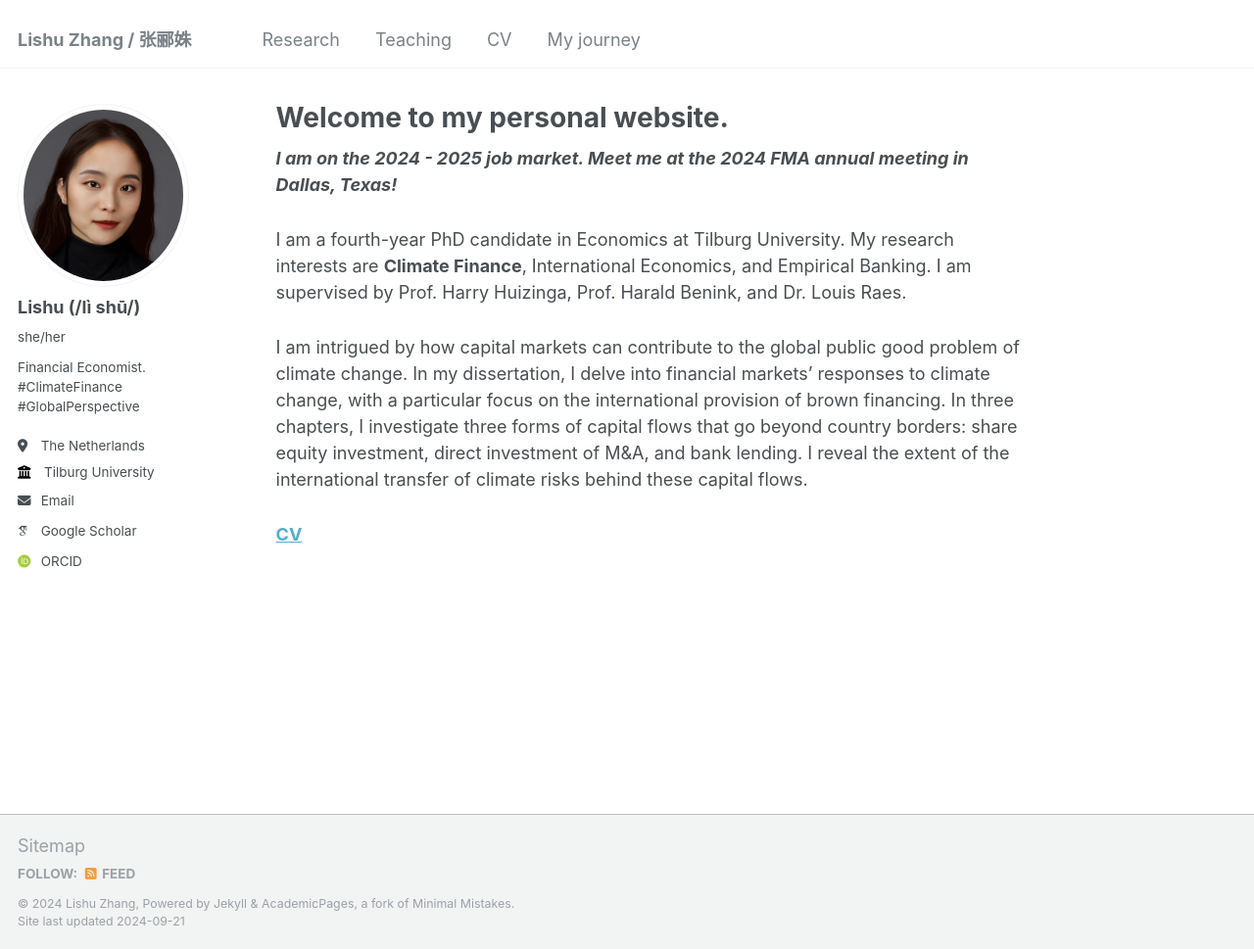
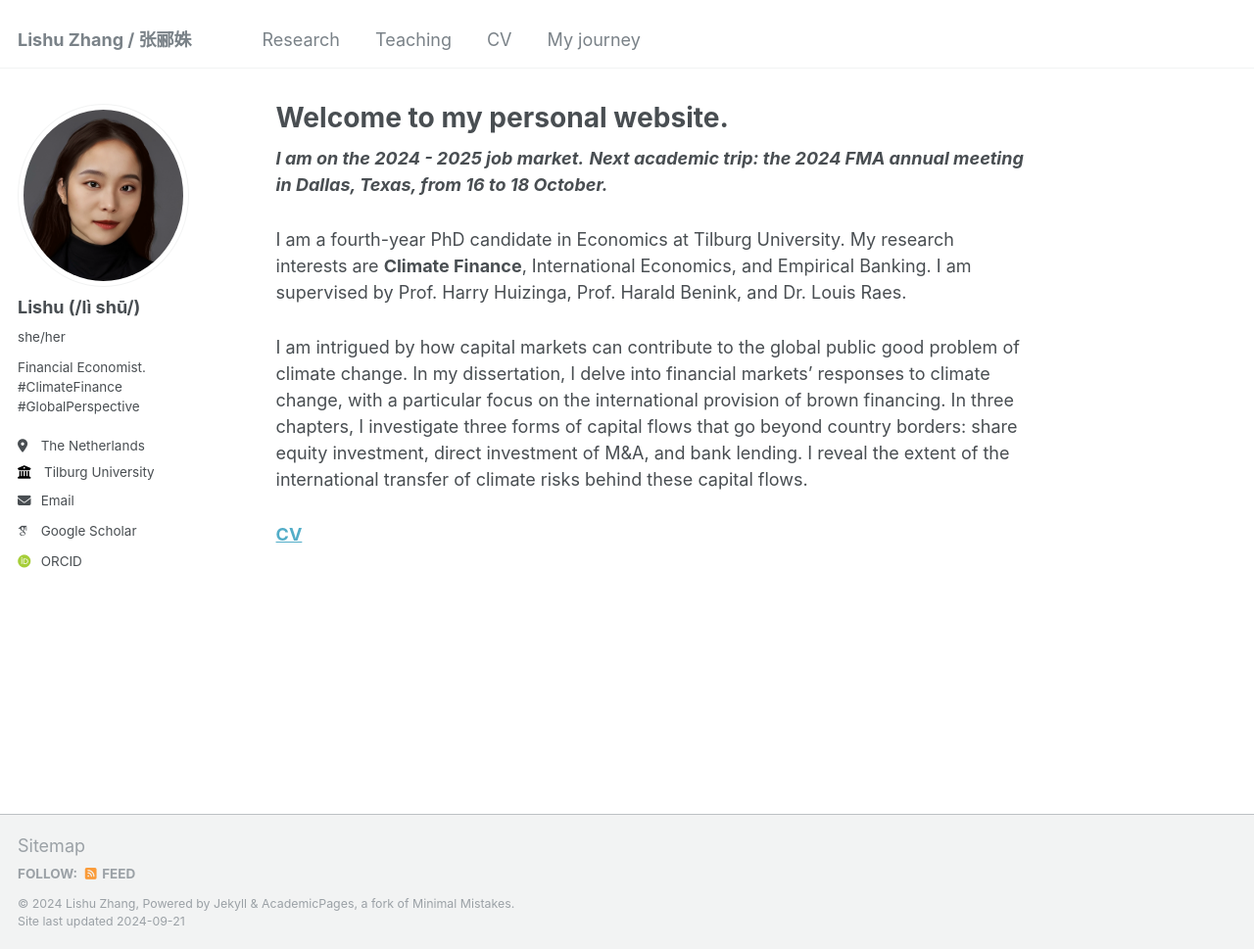
Before and after one commit to LishuZ/LishuZ.github.io, a Jekyll site: the page built from _pages/about.md, in a window 1280 px wide and 969 px high. Shown: the whole window at 98% size. Built offline with Jekyll 4.4.1, drawn with Linux system fonts in a browser that asks for light colours; some web fonts are replaced.

Commit message:
Update about.md

```diff
--- a/_pages/about.md
+++ b/_pages/about.md
@@ -6,7 +6,8 @@ redirect_from:
   - /about/
   - /about.html
 ---
-***I am on the 2024 - 2025 job market. Meet me at the 2024 FMA annual meeting in Dallas, Texas!***
+***I am on the 2024 - 2025 job market.***
+***Next academic trip: the 2024 FMA annual meeting in Dallas, Texas, from 16 to 18 October.***
 
 I am a fourth-year PhD candidate in Economics at Tilburg University. My research interests are **Climate Finance**, International Economics, and Empirical Banking. I am supervised by Prof. Harry Huizinga, Prof. Harald Benink, and Dr. Louis Raes.
 
```
